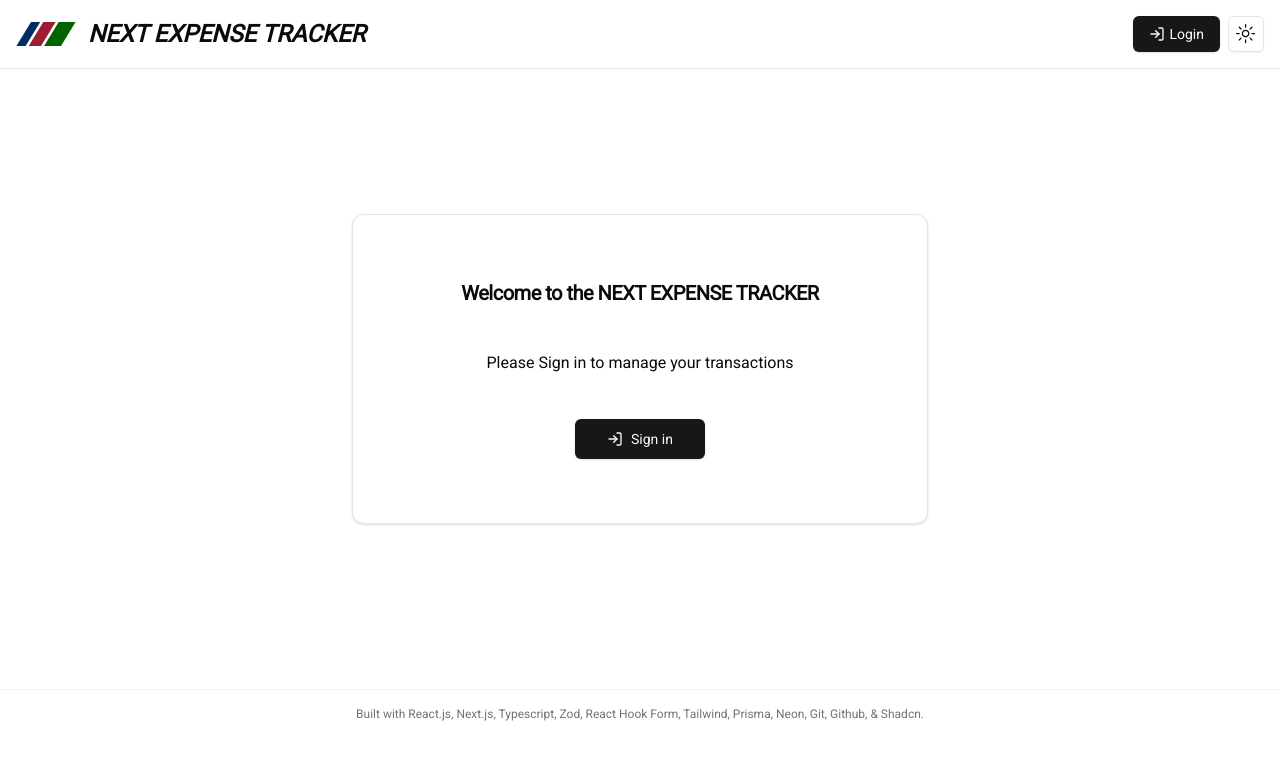
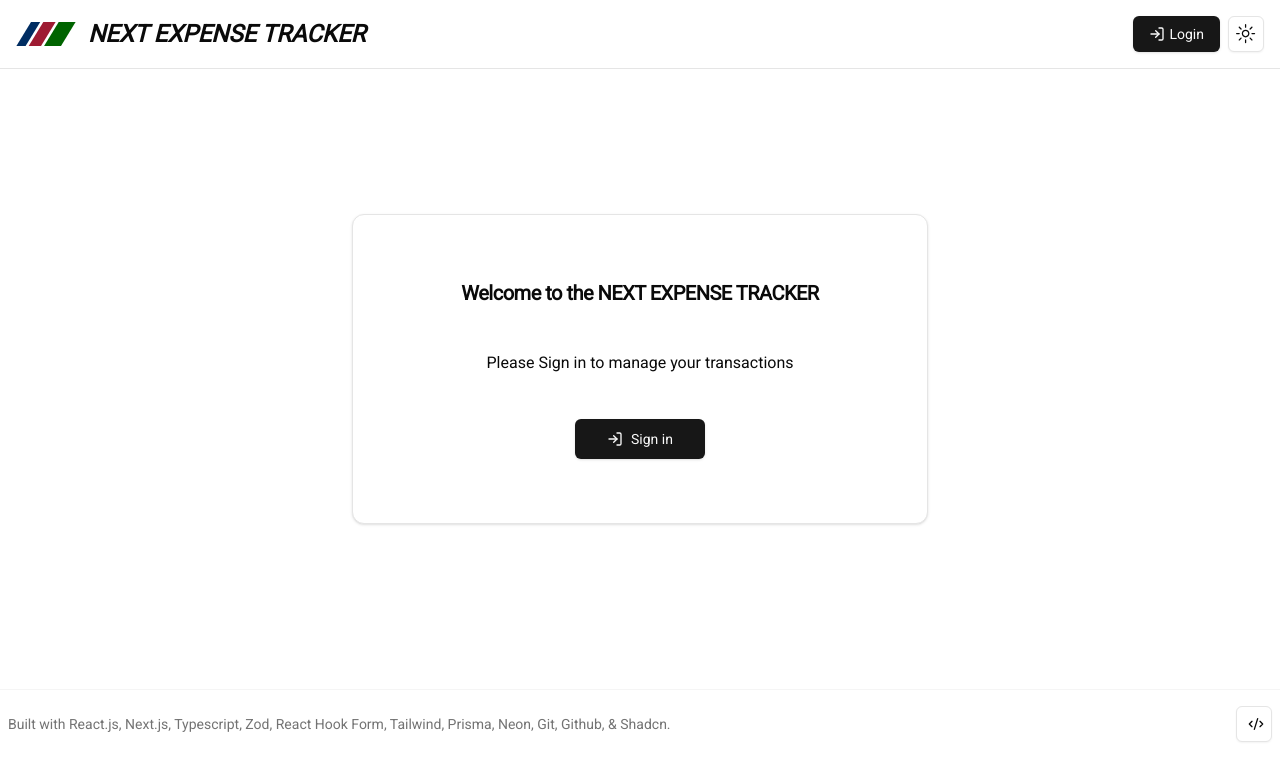
Before and after one commit to DalpatRathore/next-expense-tracker, a Next.js app: page / in a window 1280 px wide. Shown: the top 780 px of the page. Built offline with nearby package versions, Linux system fonts and the light colour scheme; no server answers.

Commit message:
update: footer text with link

```diff
--- a/src/app/page.tsx
+++ b/src/app/page.tsx
@@ -14,7 +14,7 @@ export default async function Home() {
 
   return (
     <div className="flex flex-col items-center justify-start max-w-7xl mx-auto p-4 space-y-8 h-full">
-      <h1 className="text-2xl">
+      <h1 className="text-2xl my-8">
         Welcome, <span className="font-bold">{user.name}</span>
       </h1>
       <div className="flex flex-col lg:flex-row w-full gap-5 ">
--- a/src/components/Footer.tsx
+++ b/src/components/Footer.tsx
@@ -1,10 +1,18 @@
+import { Code, Code2 } from "lucide-react";
+import { Button } from "./ui/button";
+
 const Footer = () => {
   return (
-    <footer className="flex items-center justify-center py-4 border-t border-muted px-2 max-w-7xl mx-auto mt-5">
-      <p className="text-xs text-muted-foreground text-center">
+    <footer className="flex items-center justify-between py-4 border-t border-muted px-2 max-w-7xl mx-auto mt-5">
+      <p className="text-xs lg:text-sm text-muted-foreground">
         Built with React.js, Next.js, Typescript, Zod, React Hook Form,
         Tailwind, Prisma, Neon, Git, Github, & Shadcn.
       </p>
+      <a href="https://www.linkedin.com/in/dalpatrathore">
+        <Button variant={"outline"} size={"icon"}>
+          <Code2 className="w-4 h-4 ml-1"></Code2>
+        </Button>
+      </a>
     </footer>
   );
 };
--- a/src/components/transactions/TransactionList.tsx
+++ b/src/components/transactions/TransactionList.tsx
@@ -1,6 +1,3 @@
-import { CheckIcon } from "@radix-ui/react-icons";
-
-import { Button } from "@/components/ui/button";
 import {
   Card,
   CardContent,
@@ -14,16 +11,30 @@ import TransactionItem from "./TransactionItem";
 
 const TransactionList = async () => {
   const { transactions, error } = await getTransactions();
+  // console.log(transactions);
 
-  if (!transactions) {
-    return null;
+  if (!transactions || error) {
+    return (
+      <Card className="w-full max-w-2xl mx-auto">
+        <CardHeader className="text-center">
+          <CardTitle>Transaction History</CardTitle>
+          <CardDescription>You have 0 transaction.</CardDescription>
+        </CardHeader>
+        <CardContent className="text-center">
+          <p>You have no transaction history</p>
+        </CardContent>
+      </Card>
+    );
   }
 
   return (
     <Card className="w-full max-w-2xl mx-auto">
-      <CardHeader>
-        <CardTitle>Transaction History</CardTitle>
-        <CardDescription>You have 3 unread messages.</CardDescription>
+      <CardHeader className="text-center">
+        <CardTitle className="text-xl">Transaction History</CardTitle>
+        <CardDescription>
+          You have <span className="font-bold mx-1">{transactions.length}</span>
+          transaction(s).
+        </CardDescription>
       </CardHeader>
       <CardContent>
         <ul>
```
